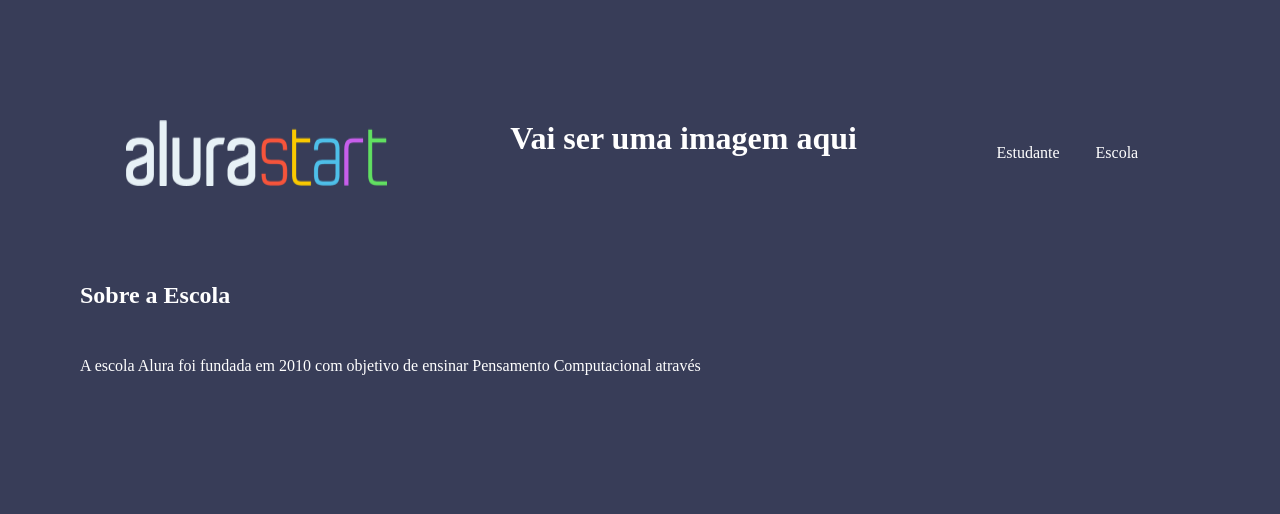
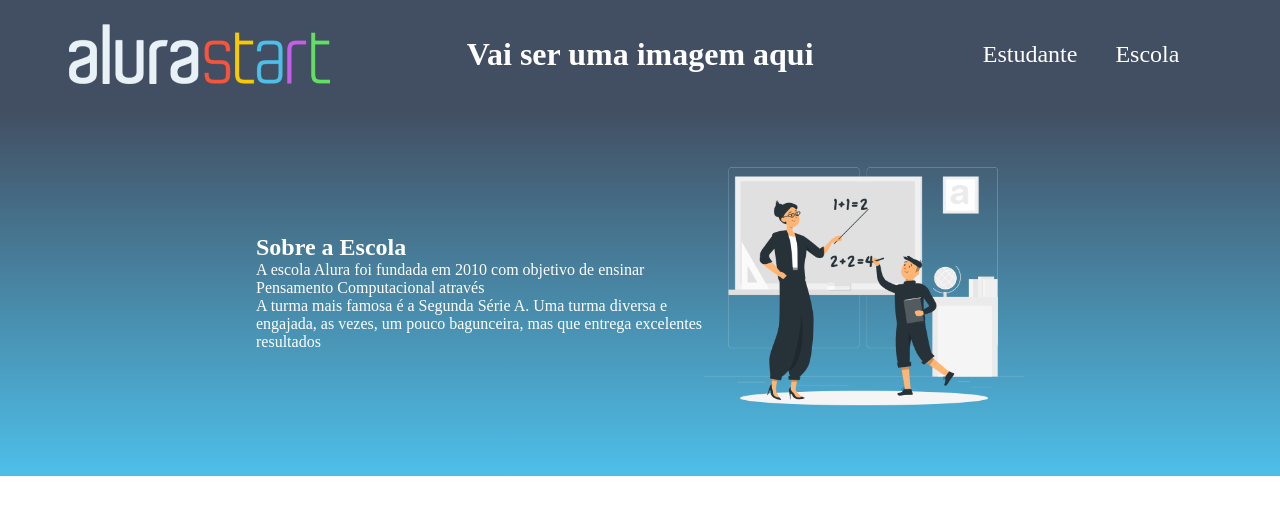
Before and after one commit to RodrigoY28/yShiro-Programa-o, a plain HTML site: page yShiro-Programa-o-main/index.html in a window 1280 px wide. Drawn offline with Linux system fonts and the light colour scheme.

Commit message:
Add files via upload

```diff
--- a/yShiro-Programa-o-main/index.html
+++ b/yShiro-Programa-o-main/index.html
@@ -18,7 +18,13 @@
      </ul>
  </header>
  <section class="escola">
- <h2 class="escla-titulo">Sobre a Escola </h2>
- <p class="escola-texto-um">A escola Alura foi fundada em 2010 com objetivo de ensinar Pensamento Computacional através</p>
+     <div class="escola-div-conteudo">
+     <h2 class="escla-titulo">Sobre a Escola </h2>
+     <p class="escola-texto-um">A escola Alura foi fundada em 2010 com objetivo de ensinar Pensamento Computacional através</p>
+     <p class="escola-texto-dois"> A turma mais famosa é a Segunda Série A. Uma turma diversa e engajada, as vezes, um pouco bagunceira, mas que entrega excelentes resultados</p>
+   </div>
+   <img class="escola-imagem" src="darkschool.png" alt="Professor no quadro">
+</section>
+
 </body>
 </html>
--- a/yShiro-Programa-o-main/style.css
+++ b/yShiro-Programa-o-main/style.css
@@ -1,40 +1,44 @@
-body {
-background-color: #383D58;
+* {
+    margin: 0;
+    padding: 0;
 }
 
-body{
-background-color: #383D58;
-color: white;
+.cabecalho {
+    background-color: #424E61;
+    color: white;
+    display: flex;
+    justify-content: space-around;
+    align-items: center;
+    padding: 24px 0;
 }
 
 .cabecalho-imagem{
-
     width: 20%;
-
-}
-
-.cabecalho {
-background-color: #383D58;
-color:white;
-display:flex;
-
-justify-content: space-around;
 }
 
 .cabecalho-lista-item{
     display: inline-block;
-    margin: 0 16x;
+    margin: 0 16px;
+    font-size: 24px;
 }
-* {
-    margin: 0;
-    padding: 0;
 
-    margin: 0 16px;
+.escola-imagem{
+    width: 25%;
+}
+
+.escola{
+    background-image: linear-gradient(#424e61,#4EBFE9);
+    color: white;
+    display: flex;
+    justify-content: center;
+    align-items: center;
     padding: 24px 0;
+}
 
-    justify-content: space-around;
+.escola-div-conteudo{
+    width: 35%;
+}
+
+.escola-titulo{
     padding: 24px 0;
-
-    padding: 24x 0;
-    font-size: 24x;
 }
```
Also changed, not shown: yShiro-Programa-o-main/darkschool.png (added).
